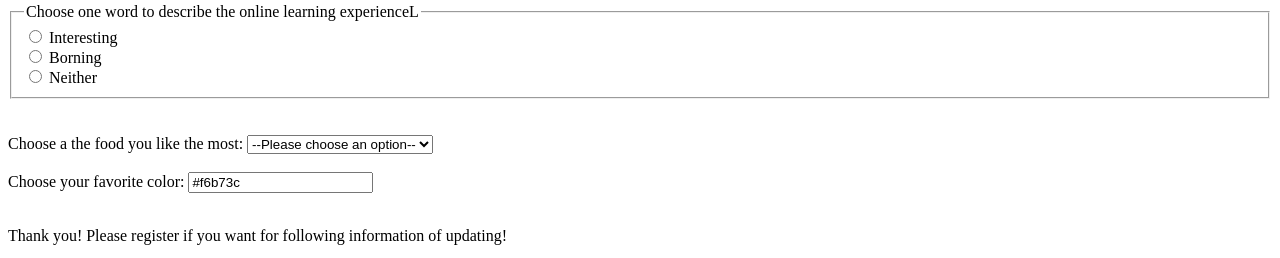
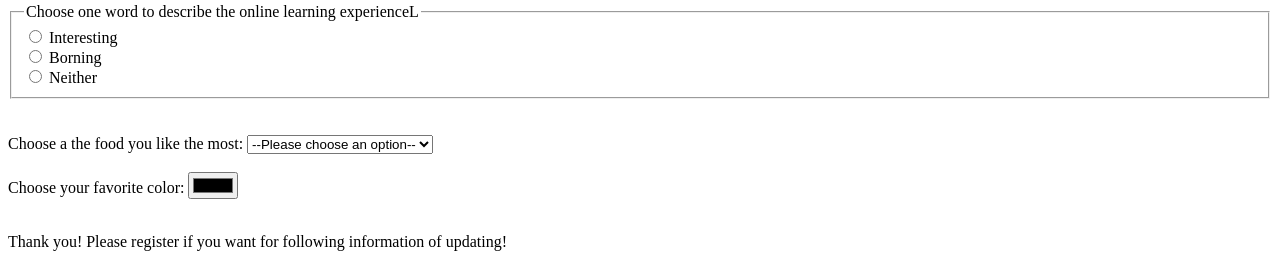
Before and after one commit to FrankLi123/FrankLi123-wi21-cse110-lab3, a plain HTML site: page index.html in a window 1280 px wide. Shown: the part 3116-3374 px from the top of the page. Drawn offline with Linux system fonts and the light colour scheme.

Commit message:
Update index.html

```diff
--- a/index.html
+++ b/index.html
@@ -235,7 +235,7 @@
   <br>
   <br>
   <label>Choose your favorite color:</label>
-<input tyle="color" id="c1" name="c1" value="#f6b73c" />
+<input type="color" id="c1" name="c1" />
 
 <datalist id="color2">
     <option value="red">
```
